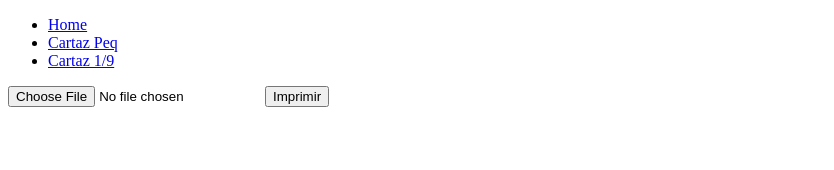
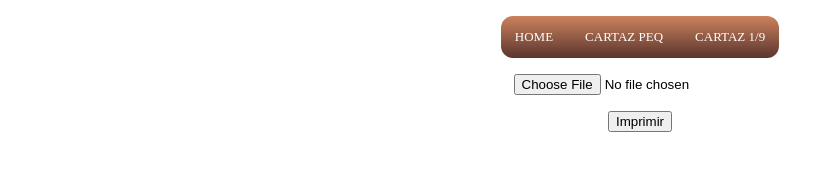
Before and after one commit to lWolfariell/gerador-cartaz, a website: page cartaz1nono.html in a window 1280 px wide. Shown: the whole page, without its empty margins (0-834 px from the left). Drawn offline with nearby package versions, Linux system fonts and the light colour scheme; the site is published under a folder, as on GitHub Pages, so addresses that start at the root find nothing.

Commit message:
corrigido ref stylesheet na vinculação do arquivo

```diff
--- a/cartaz1nono.html
+++ b/cartaz1nono.html
@@ -6,9 +6,9 @@
     <meta http-equiv="X-UA-Compatible" content="IE=edge">
     <meta name="viewport" content="width=device-width, initial-scale=1.0">
     <title>Gerador de cartaz 1/9</title>
-    <link rel="stylesheet" href="/assets/css/reset.css">
-    <link rel="stylesheet" href="/assets/css/style.css">
-    <link rel="stylesheet" href="/assets/css/cartaz1nono.css">
+    <link rel="stylesheet" href="assets/css/reset.css">
+    <link rel="stylesheet" href="assets/css/style.css">
+    <link rel="stylesheet" href="assets/css/cartaz1nono.css">
 </head>
 
 <body>
```
Also changed, not shown: cartazPeq.html (+3 -3 lines), index.html (+3 -3 lines).
